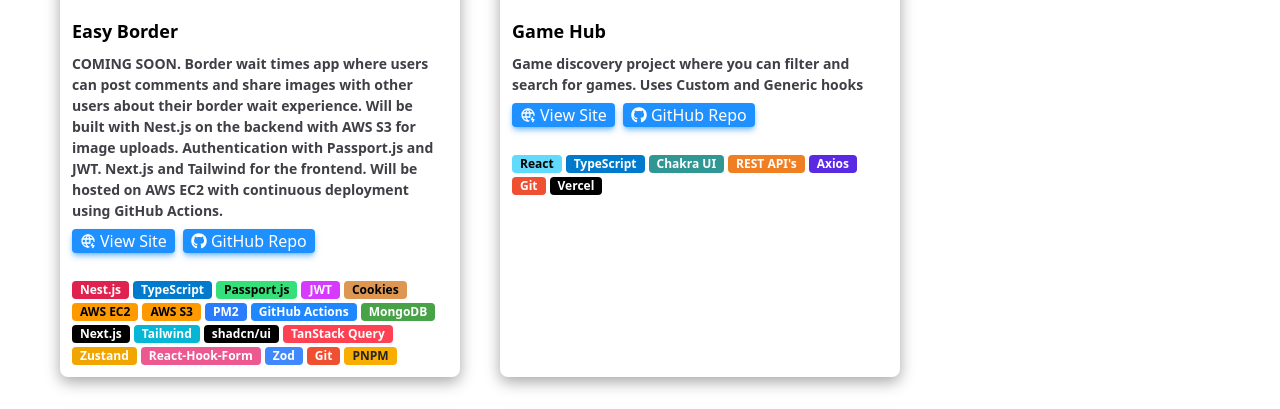
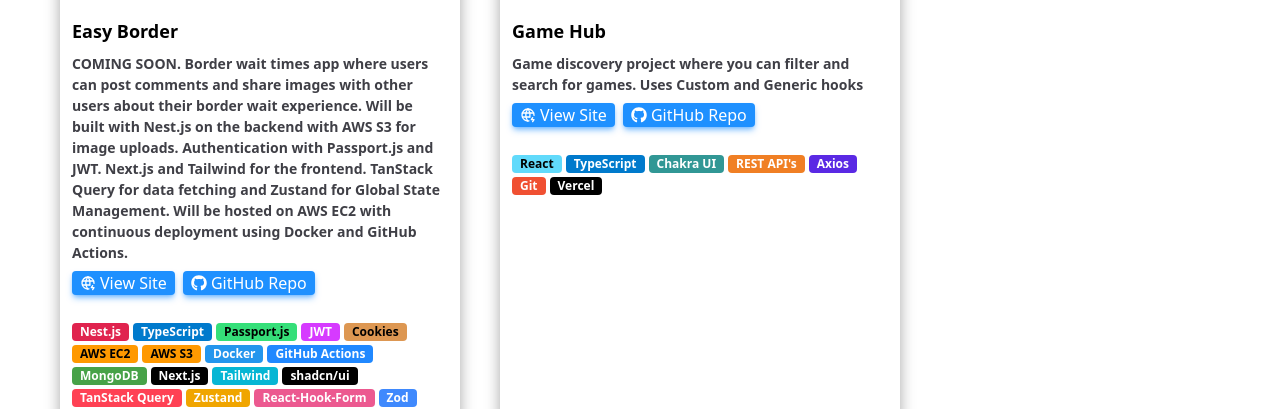
Before and after one commit to mark-elias/MyPortfolio_Next.js, a Next.js app: page /projects in a window 1280 px wide. Shown: the part 340-749 px from the top of the page. Built offline with nearby package versions, Linux system fonts and the light colour scheme.

Commit message:
update easy border project description

```diff
--- a/src/constants/projectCard.constants.ts
+++ b/src/constants/projectCard.constants.ts
@@ -13,7 +13,7 @@
     id: "easyborder",
     title: "Easy Border",
     description:
-      "COMING SOON. Border wait times app where users can post comments and share images with other users about their border wait experience. Will be built with Nest.js on the backend with AWS S3 for image uploads. Authentication with Passport.js and JWT. Next.js and Tailwind for the frontend. Will be hosted on AWS EC2 with continuous deployment using GitHub Actions.",
+      "COMING SOON. Border wait times app where users can post comments and share images with other users about their border wait experience. Will be built with Nest.js on the backend with AWS S3 for image uploads. Authentication with Passport.js and JWT. Next.js and Tailwind for the frontend. TanStack Query for data fetching and Zustand for Global State Management. Will be hosted on AWS EC2 with continuous deployment using Docker and GitHub Actions.",
     image: easyBorderScreenshot,
     alt: "easy border project screenshot",
     siteLink: "http://44.195.169.220:3001/api",
@@ -26,7 +26,7 @@
       "Cookies",
       "AWS EC2",
       "AWS S3",
-      "PM2",
+      "Docker",
       "GitHub Actions",
       "MongoDB",
       "Next.js",
```
